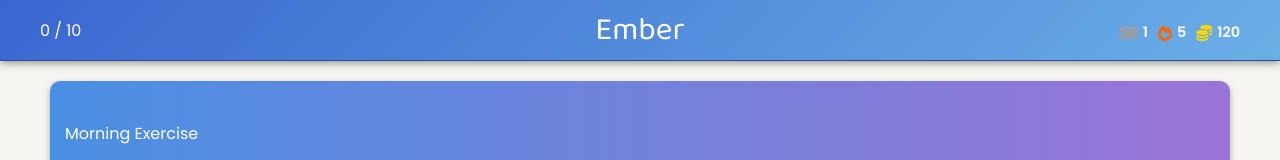
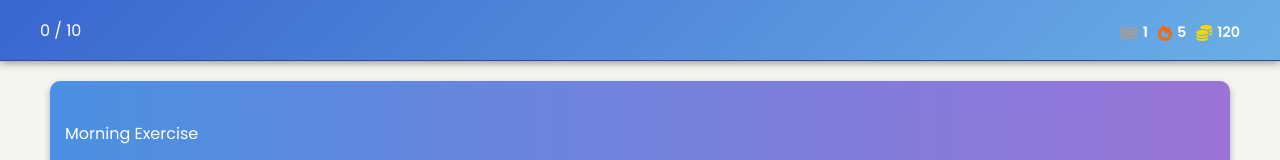
Before and after one commit to joseph-johnson27001/habit-spinner, a Vue app: page / in a window 1280 px wide. Shown: the top 160 px of the page. Built offline with nearby package versions, Linux system fonts and the light colour scheme.

Commit message:
Hidden heading

```diff
--- a/src/components/Navigation/TopNav.vue
+++ b/src/components/Navigation/TopNav.vue
@@ -7,9 +7,9 @@
       </div>
 
       <!-- Center: Heading -->
-      <div class="center-section heading">
+      <!-- <div class="center-section heading">
         <h2>Ember</h2>
-      </div>
+      </div> -->
 
       <!-- Right side: Currency Display -->
       <div class="side-section currency-info">
```
